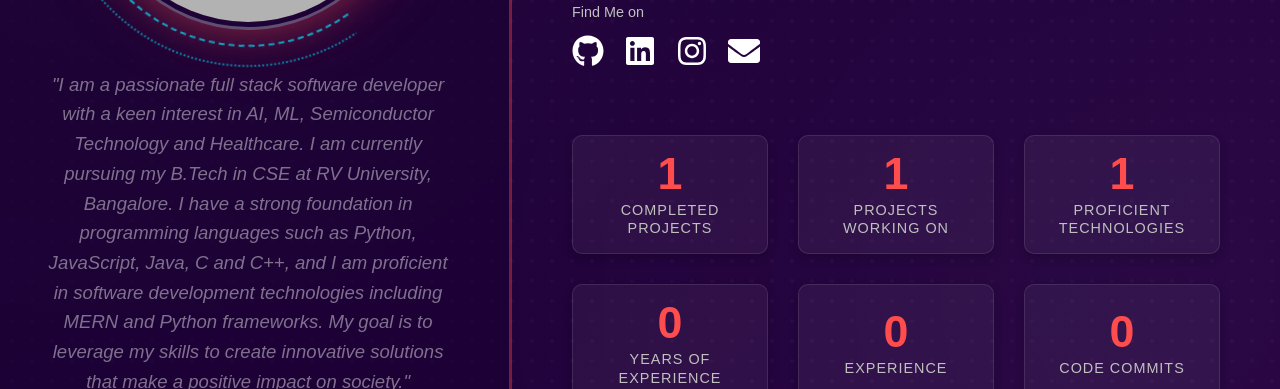
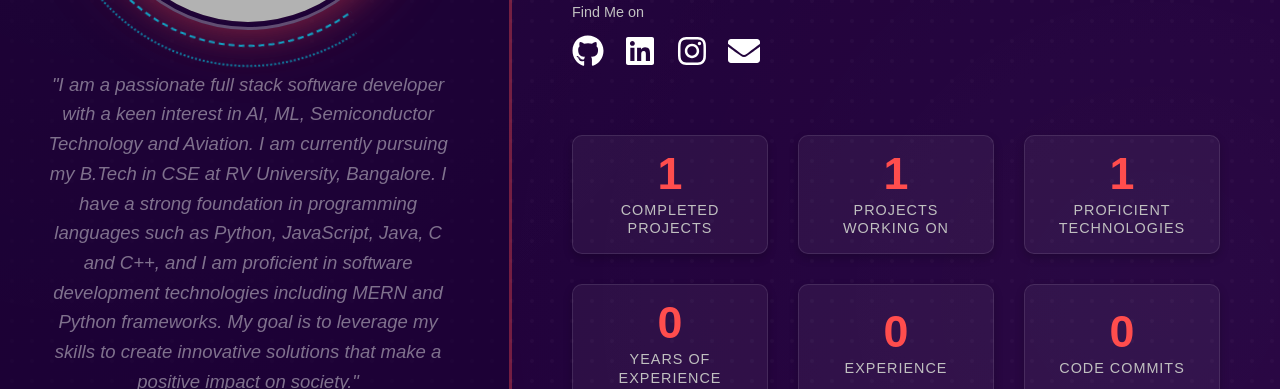
Before and after one commit to kushal-script/portfolio, a React (Vite) app: page / in a window 1280 px wide. Shown: the part 411-800 px from the top of the page. Built offline with nearby package versions, Linux system fonts and the light colour scheme; grey boxes are pictures that could not be loaded.

Commit message:
Update home.js

```diff
--- a/src/pages/home/home.js
+++ b/src/pages/home/home.js
@@ -8,7 +8,7 @@ export const info = {
       attribute: "Full Stack Software Developer",
       major: "AIML",
       minor: "Semiconductor Technology",
-      about: '"I am a passionate full stack software developer with a keen interest in AI, ML, Semiconductor Technology and Healthcare. I am currently pursuing my B.Tech in CSE at RV University, Bangalore. I have a strong foundation in programming languages such as Python, JavaScript, Java, C and C++, and I am proficient in software development technologies including MERN and Python frameworks. My goal is to leverage my skills to create innovative solutions that make a positive impact on society."'
+      about: '"I am a passionate full stack software developer with a keen interest in AI, ML, Semiconductor Technology and Aviation. I am currently pursuing my B.Tech in CSE at RV University, Bangalore. I have a strong foundation in programming languages such as Python, JavaScript, Java, C and C++, and I am proficient in software development technologies including MERN and Python frameworks. My goal is to leverage my skills to create innovative solutions that make a positive impact on society."'
     },
     social: {
       linkedin: "https://www.linkedin.com/in/kushal-s-rv-university/",
```
